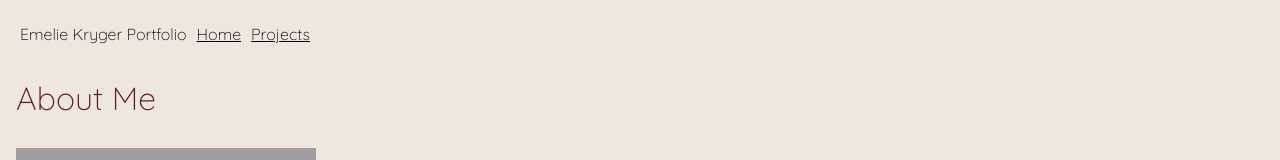
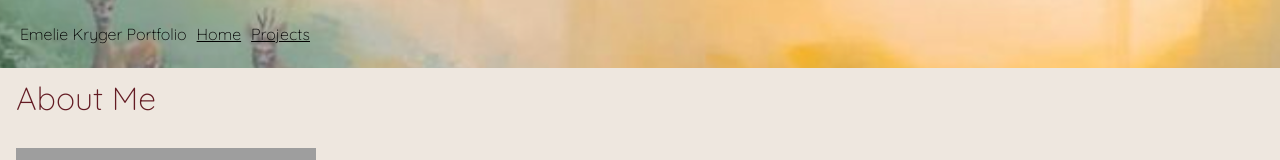
Before and after one commit to front-end-fundamentals-2025/fef-portfolio-EmelieKryger, a plain HTML site: page index.html in a window 1280 px wide. Shown: the top 160 px of the page. Drawn offline with Linux system fonts and the light colour scheme; grey boxes are pictures that could not be loaded.

Commit message:
fix image link

```diff
--- a/css/main.css
+++ b/css/main.css
@@ -18,7 +18,7 @@ header {
   display: flex;
   align-items: center;
   padding: 24px 20px;
-  background-image: url(img/logo2.png);
+  background-image: url(../img/logo2.png);
   background-size: cover;
   background-position: 90%;
 }
```
